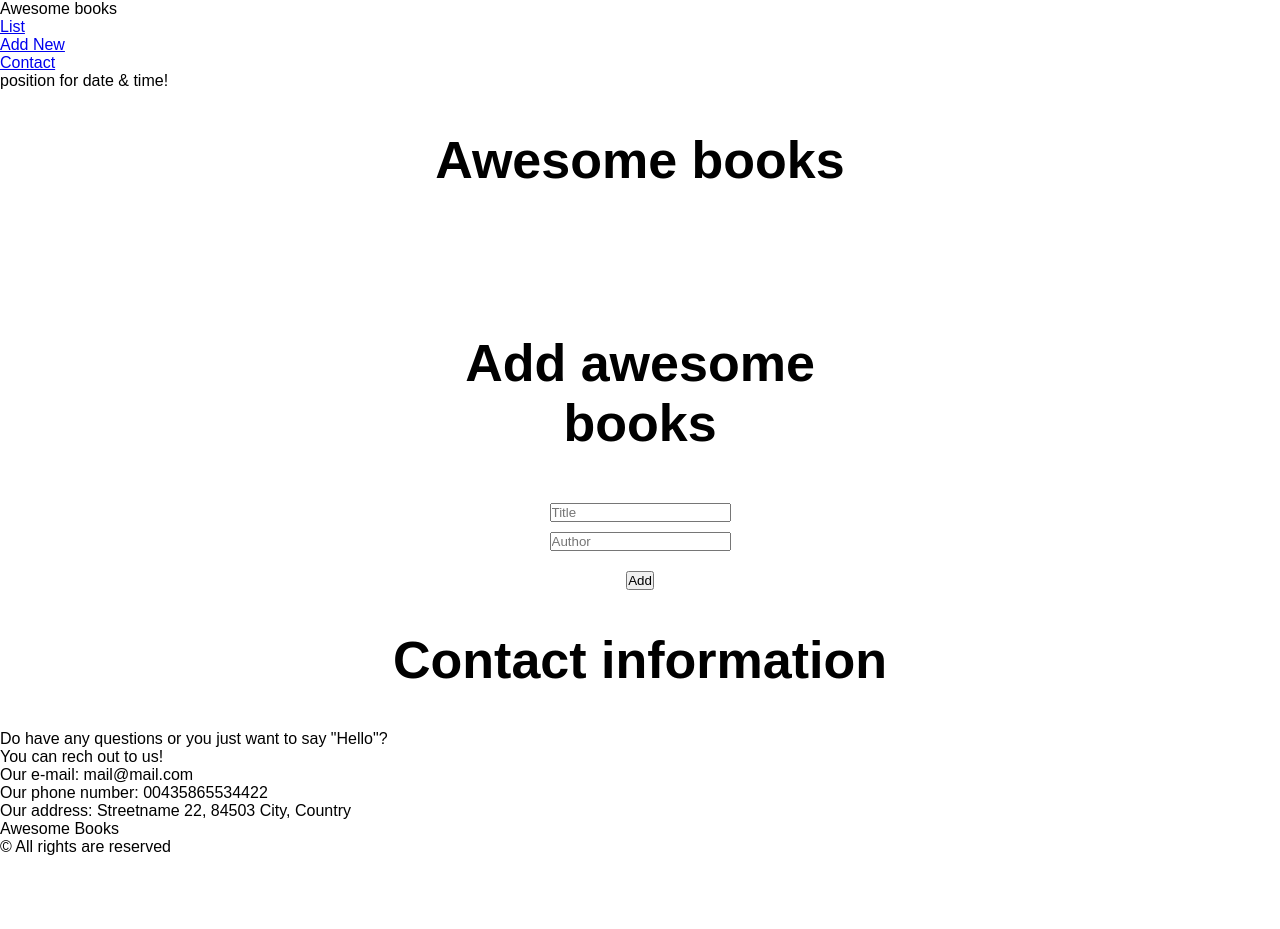
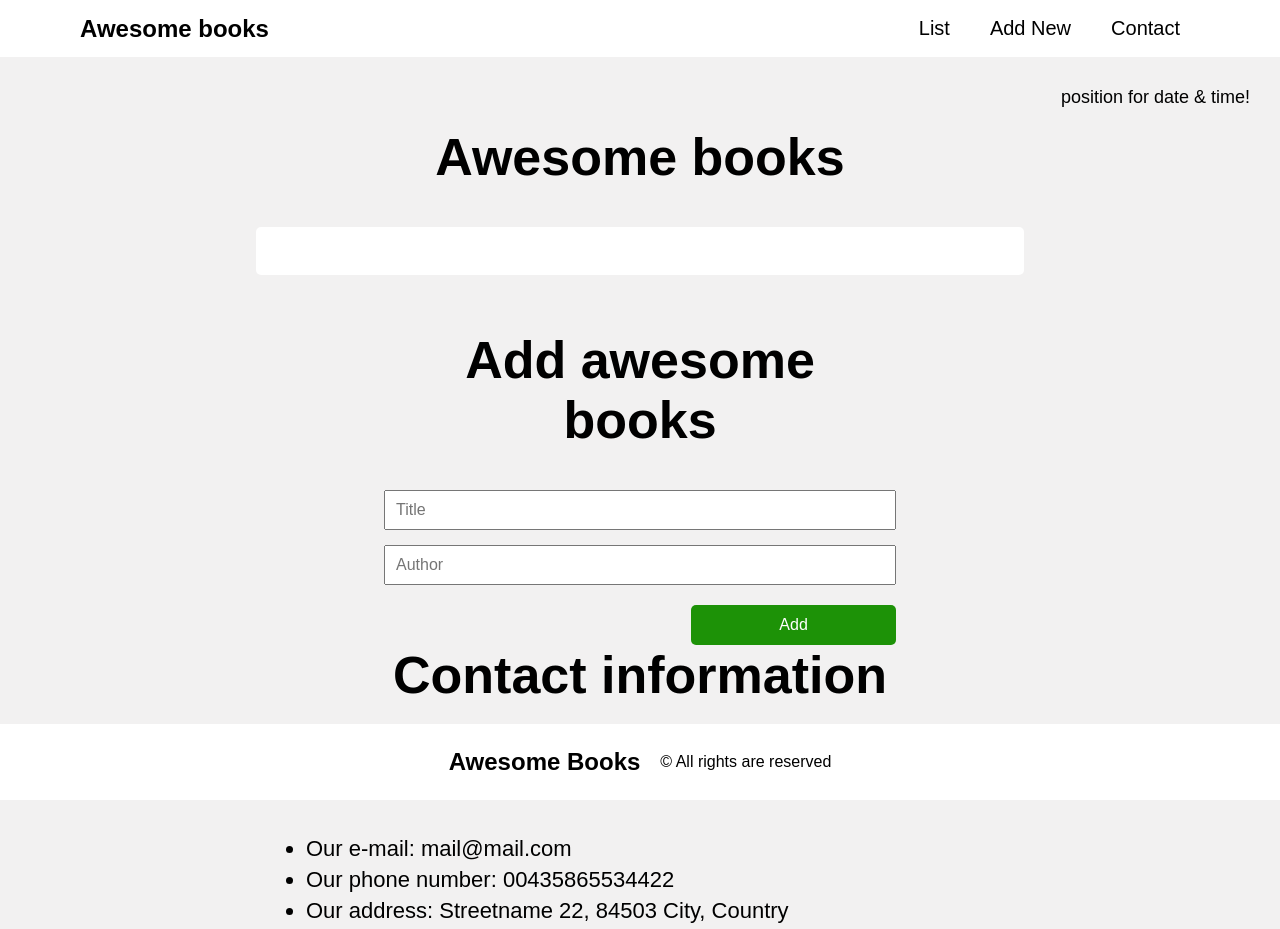
Before and after one commit to App-Developer8866/awesome-book-new, a website: page index.html in a window 1280 px wide. Before the commit the page ends 856 px from the top, so only its background shows below. Drawn offline with Linux system fonts and the light colour scheme.

Commit message:
Add style in andex.css file

```diff
--- a/index.css
+++ b/index.css
@@ -3,6 +3,43 @@
   padding: 0;
   box-sizing: border-box;
   font-family: 'Fira Sans', sans-serif;
+}
+
+body {
+  background: rgb(242, 241, 241);
+}
+
+header nav {
+  display: flex;
+  justify-content: space-between;
+  align-items: center;
+  background-color: #fff;
+  padding-left: 80px;
+  padding-right: 80px;
+  height: 57px;
+}
+
+.logo {
+  font-size: 24px;
+  font-weight: bold;
+}
+
+header nav ul {
+  display: flex;
+  justify-content: center;
+}
+
+header nav ul li {
+  display: block;
+  list-style: none;
+  font-weight: 400;
+}
+
+header nav ul li a {
+  text-decoration: none;
+  padding: 15px 20px;
+  font-size: 20px;
+  color: black;
 }
 
 h1 {
@@ -20,12 +57,108 @@ h1 {
   border-radius: 5px;
 }
 
+.element {
+  display: flex;
+  justify-content: space-between;
+  align-items: center;
+  width: 100%;
+  margin-bottom: 10px;
+  font-size: 16px;
+  padding: 9px;
+  background: rgb(242, 241, 241);
+  border-radius: 7px;
+}
+
+form button {
+  width: 40%;
+  height: 40px;
+  font-size: 16px;
+  font-weight: 400;
+  position: absolute;
+  bottom: -40px;
+  right: 0;
+  color: #fff;
+  background: #1d9207;
+  border: none;
+  border-radius: 5px;
+}
+
+.date-and-time {
+  width: auto;
+  padding-top: 30px;
+}
+
+#current-date {
+  float: right;
+  padding-right: 30px;
+  font-size: 18px;
+}
+
+.element button {
+  background: #f53030;
+  color: #fff;
+  padding: 5px;
+  border: none;
+  border-radius: 5px;
+  cursor: pointer;
+}
+
 form {
   display: flex;
   flex-direction: column;
   width: 40%;
-  gap: 10px;
   align-items: center;
   margin: 15px auto;
   position: relative;
 }
+
+form input {
+  width: 100%;
+  height: 40px;
+  margin-bottom: 15px;
+  padding: 10px;
+  font-size: 16px;
+}
+
+form span {
+  color: red;
+  margin-bottom: 5px;
+}
+
+.contact {
+  width: 60%;
+  margin: auto;
+}
+
+.contact p {
+  font-size: 24px;
+  margin-bottom: 5px;
+}
+
+.contact ul {
+  margin-top: 30px;
+  margin-left: 50px;
+}
+
+.contact ul li {
+  font-size: 22px;
+  margin-bottom: 5px;
+}
+
+footer {
+  display: flex;
+  width: 100%;
+  margin: auto;
+  height: auto;
+  position: absolute;
+  bottom: 0;
+  padding: 24px 0;
+  justify-content: center;
+  align-items: center;
+  gap: 20px;
+  background: #fff;
+}
+
+.copy-right {
+  margin-right: 40px;
+}
```
